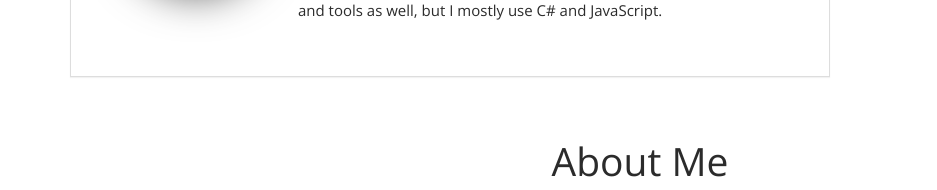
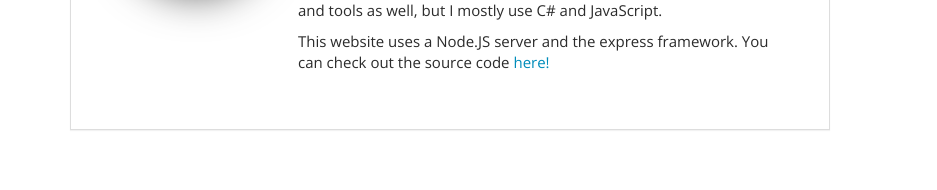
Before and after one commit to kodykronberger/dakotakronberger.com, a website: page www/index.html in a window 1280 px wide. Shown: the part 299-489 px from the top of the page, 0-937 px from the left. Drawn offline with nearby package versions, Linux system fonts and the light colour scheme; no server answers.

Commit message:
Added github link to personal website

```diff
--- a/www/index.html
+++ b/www/index.html
@@ -80,6 +80,7 @@
                             <div class="col-md-9 section-paragraphs">
                                 <p>My name is Dakota Michael Kronberger. I am a 19-year old gradute from central Wisconsin, pursuing technology and software development.</p>
                                 <p>I develop with the Microsoft .NET Framework, creating desktop and web applications. For web applications, I use frameworks such as ASP.NET, MVC, and even Node.JS. I have only been developing for 2 years now, but I am driven to improve. I also know other languages and tools as well, but I mostly use C# and JavaScript.</p>
+                                <p>This website uses a Node.JS server and the express framework. You can check out the source code <a href="https://github.com/kodykronberger/dakotakronberger.com">here!</a></p>
 
                             </div>
                         </div>
```
